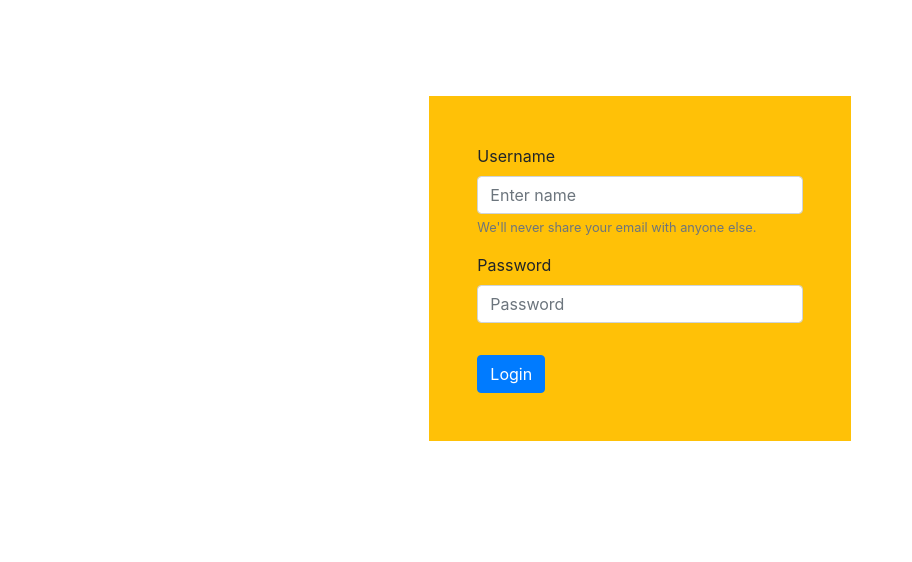
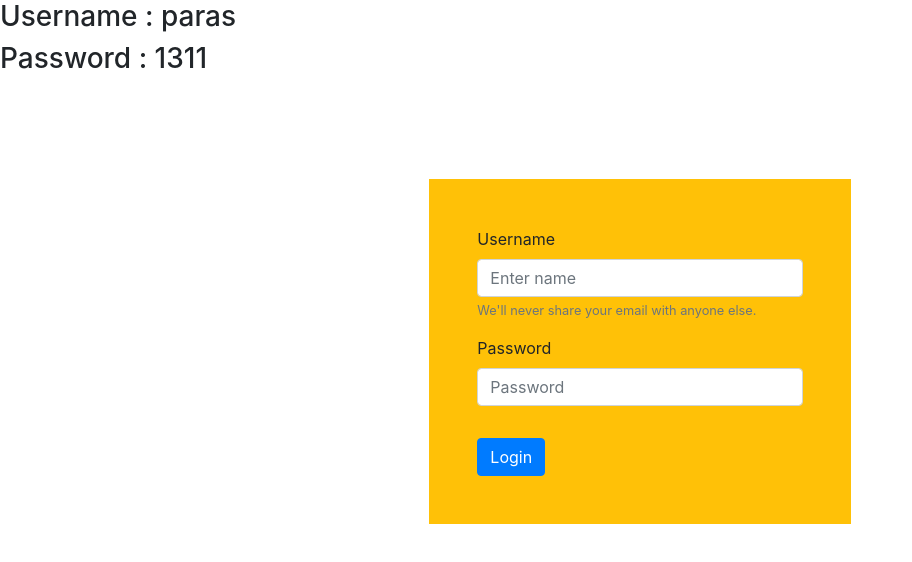
Before and after one commit to parasdange/myproject3, a plain HTML site: page index.html in a window 1280 px wide. Shown: the whole page, without its empty margins (0-912 px from the left). Drawn offline with nearby package versions, Linux system fonts and the light colour scheme.

Commit message:
Update index.html

```diff
--- a/index.html
+++ b/index.html
@@ -14,6 +14,9 @@
 </head>
 
 <body>
+
+    <h3>Username : paras</h3>
+    <h3>Password : 1311</h3>
 
     <div class="row pt-md-5 ml-2 mr-2" id="d1">
 
```
